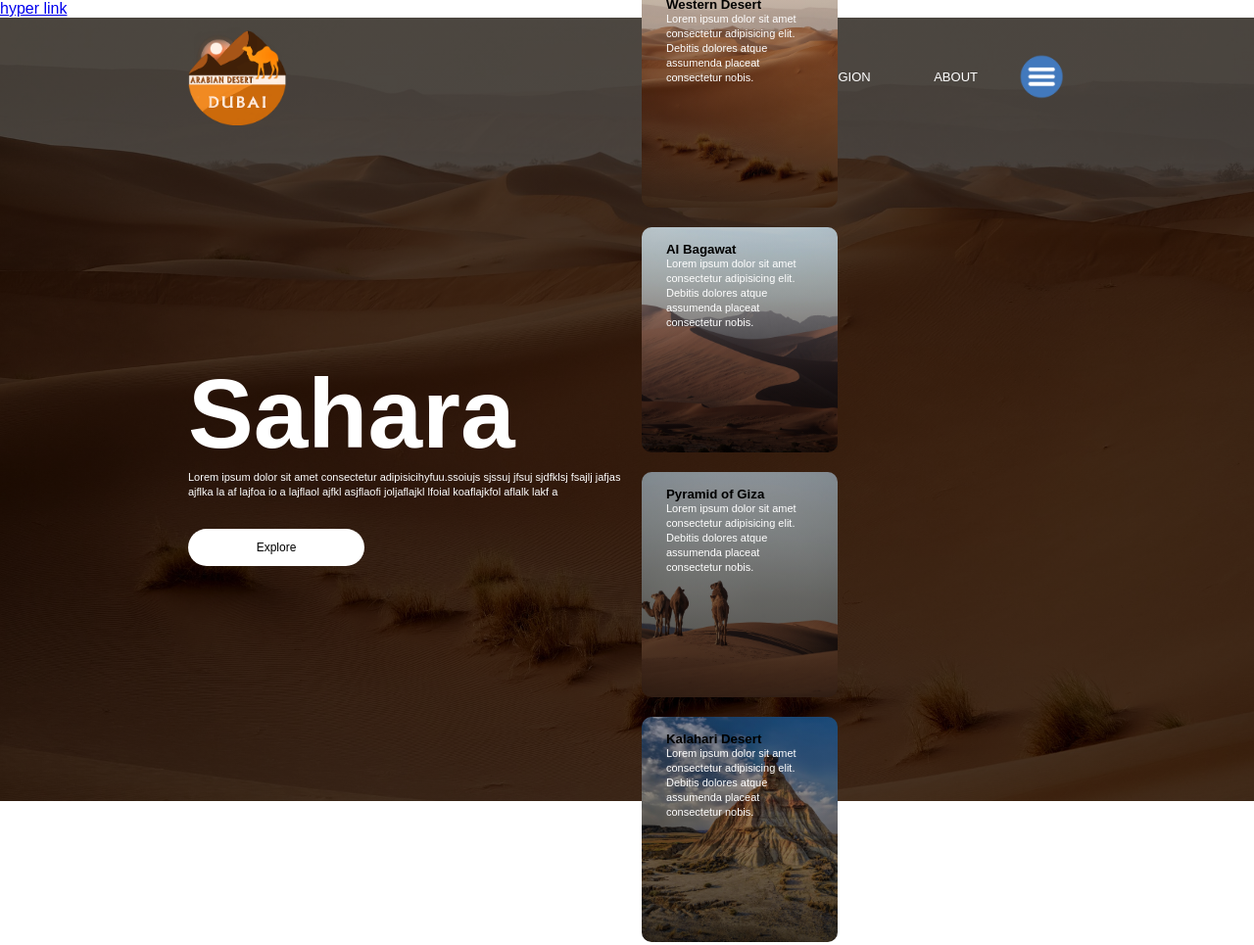
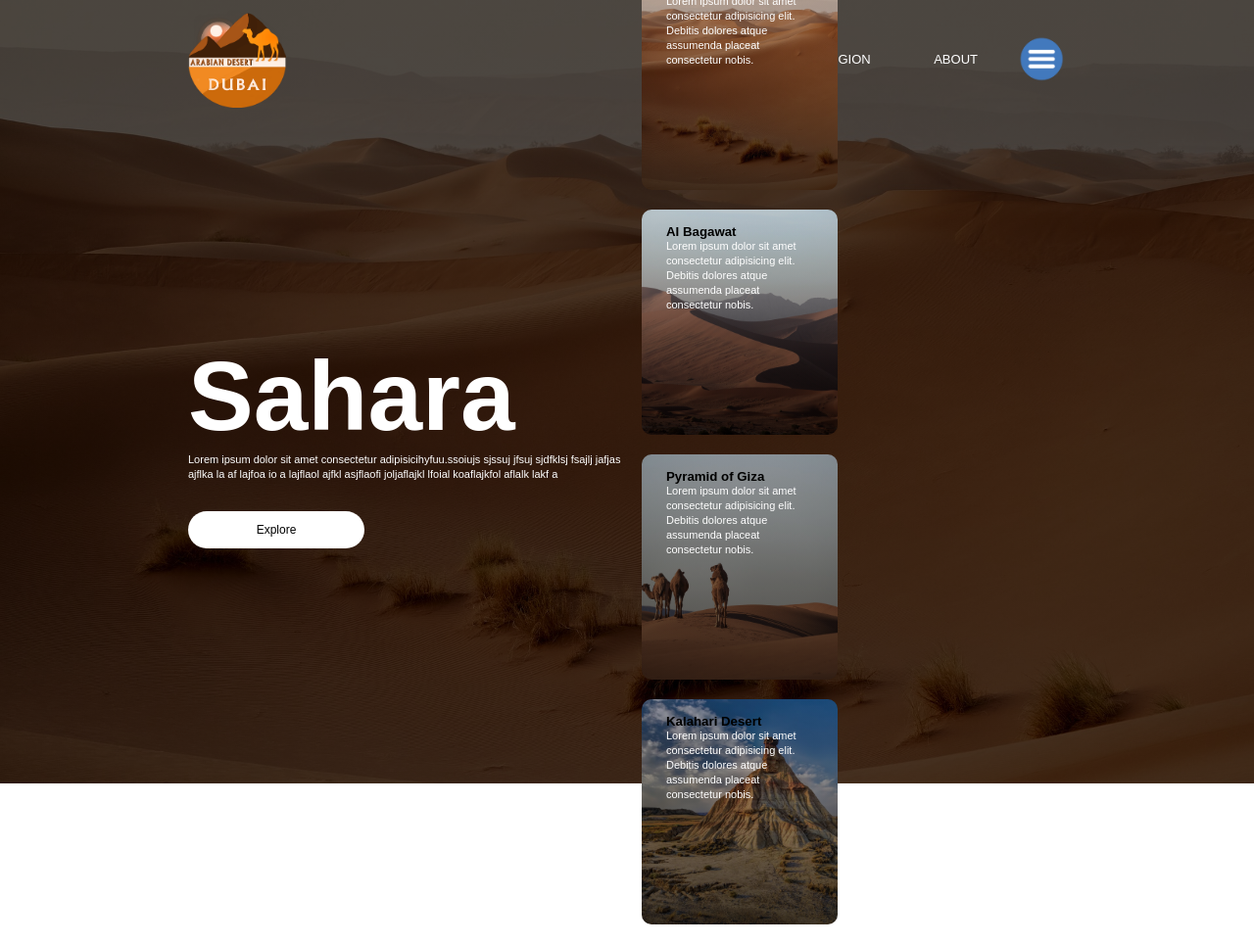
Before and after one commit to Aion234/sahara-Morubumi, a plain HTML site: page index.html in a window 1280 px wide. Shown: the whole page at 98% size. Drawn offline with Linux system fonts and the light colour scheme.

Commit message:
Update index.html

```diff
--- a/index.html
+++ b/index.html
@@ -2,7 +2,6 @@
 <head>
     <title>Sahara Desert </title>
     <link rel="stylesheet" href="style.css">
-    <a href="file:///F:/Web%20Design/sahara%20Morubumi/index.html">hyper link</a>
 </head>
 <body>
     <div class="container">
```
